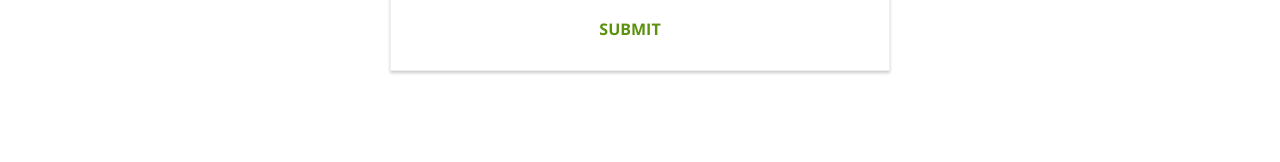
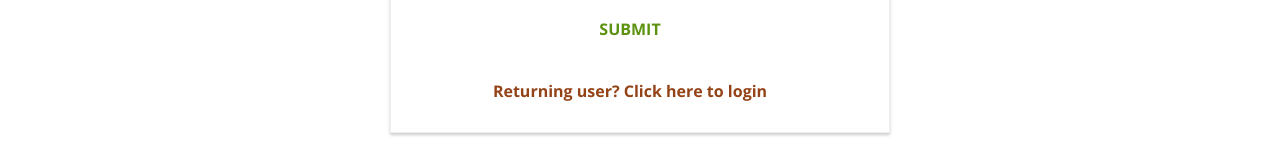
Before and after one commit to rdebeer1/burger-builder, a React app: page /auth in a window 1280 px wide. Shown: the part 213-375 px from the top of the page. Built offline with nearby package versions, Linux system fonts and the light colour scheme; no server answers.

Commit message:
adds a Login request for returning users

```diff
--- a/src/containers/Auth/Auth.js
+++ b/src/containers/Auth/Auth.js
@@ -36,8 +36,9 @@ class Auth extends Component {
         },
         valid: false,
         touched: false
-      },
-    }
+      }
+    },
+    isSignup: true
   }
 
   checkValidity = (value, rules) => {
@@ -79,6 +80,14 @@ class Auth extends Component {
     this.props.onAuth(this.state.controls.email.value, this.state.controls.password.value)
   }
 
+  switchAuthModeHandler = () => {
+    this.setState(prevState => {
+      return {
+        isSignup: !prevState.isSignup
+      }
+    })
+  }
+
   render () {
     const formElementsArray = [];
     for (let key in this.state.controls) {
@@ -105,6 +114,9 @@ class Auth extends Component {
           {form}
           <Button btnType='Success'>SUBMIT</Button>
         </form>
+        <Button
+          btnType='Danger'
+          clicked={this.switchAuthModeHandler}>{this.state.isSignup ? 'Returning user? Click here to login' : 'Don\'t have an Account? Click here to signup!'}</Button>
       </div>
     );
   };
@@ -112,7 +124,7 @@ class Auth extends Component {
 
 const mapDispatchToProps = dispatch => {
   return {
-    onAuth: (email, password) => dispatch(actionCreators.auth(email, password))
+    onAuth: (email, password, isSignup) => dispatch(actionCreators.auth(email, password, isSignup))
   };
 }
 
--- a/src/store/actions/auth.js
+++ b/src/store/actions/auth.js
@@ -24,7 +24,7 @@ export const authFail = (error) => {
   };
 };
 
-export const auth = (email, password) => {
+export const auth = (email, password, isSignup) => {
   return dispatch => {
     dispatch(authStart());
     const authData = {
@@ -32,7 +32,11 @@ export const auth = (email, password) => {
       password: password,
       returnSecureToken: true
     }
-    axios.post(`https://www.googleapis.com/identitytoolkit/v3/relyingparty/signupNewUser?key=${key}`, authData)
+    let url = `https://www.googleapis.com/identitytoolkit/v3/relyingparty/signupNewUser?key=${key}`;
+    if (!isSignup) {
+      url = `https://www.googleapis.com/identitytoolkit/v3/relyingparty/verifyPassword?key=${key}`;
+    }
+    axios.post(url, authData)
     .then(response => {
       console.log(authSuccess(response.data))
       dispatch(authSuccess(response.data))
```
